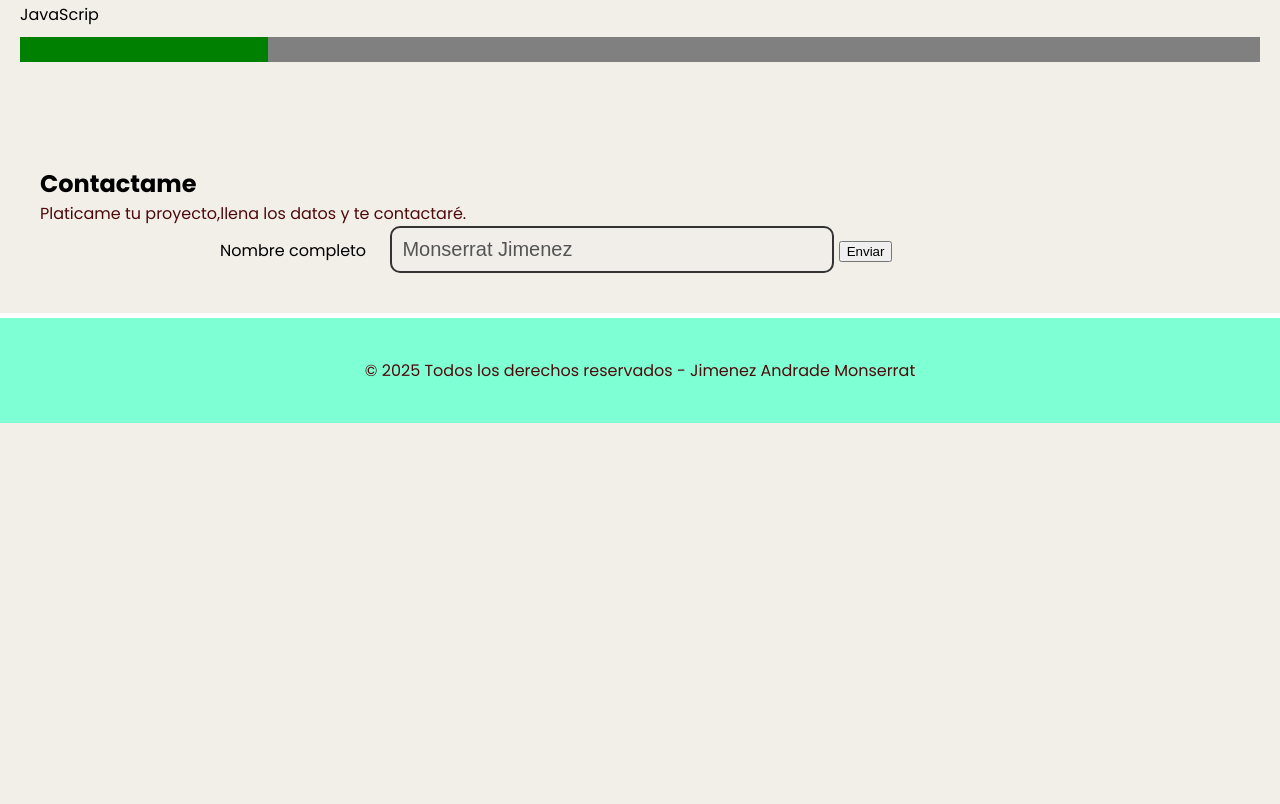
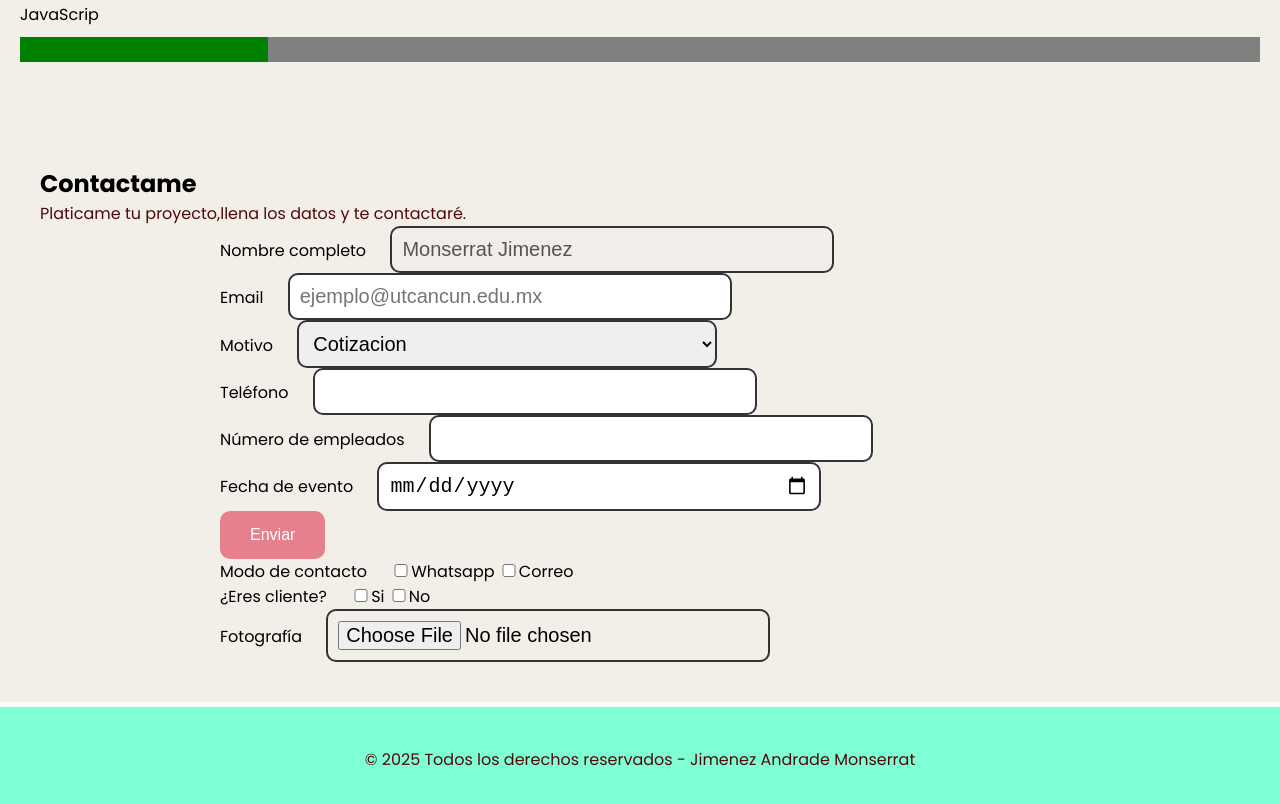
Before and after one commit to jianx7/portafolio-mjimenez, a plain HTML site: page index.html in a window 1280 px wide. Shown: the part 2003-2807 px from the top of the page. Before the commit the page ends 2426 px from the top, so only its background shows below. Drawn offline with Linux system fonts and the light colour scheme.

Commit message:
Campos nuevos agregados

```diff
--- a/css/main.css
+++ b/css/main.css
@@ -109,12 +109,25 @@ footer {
     padding-right: 20px;
 }
 
-.campos input {
+.campos input, select {
     padding: 10px;
     border: solid 2px #333;
     width: 50%;
     font-size: 20px;
     border-radius: 10px;
+}
+
+.campos button {
+    background-color: rgb(230, 128, 140);
+    color: #ffffff;
+    border: none;
+    font-size: 16px;
+    padding: 15px 30px;
+    border-radius: 10px;
+}
+
+.campos .opciones {
+    width: 20px;
 }
 
 #proyectos {
--- a/index.html
+++ b/index.html
@@ -119,8 +119,58 @@
                 <div class="campos">
                     <label>Nombre completo</label>
                     <input type="text" value="Monserrat Jimenez" placeholder="Nombre completo" disabled>
-                    <button>Enviar</button>
                 </div>
+
+                <div class="campos">
+                    <label>Email</label>
+                    <input type="email" name="correo_electronico" placeholder="ejemplo@utcancun.edu.mx" required />
+                </div>
+
+                <div class="campos">
+                    <label>Motivo</label>
+                    <select>
+                        <option value="">Contacto</opyion>
+                        <option selected>Cotizacion</opyion>
+                        <option>Otro</opyion>
+                    </select>
+                </div>
+
+                <div class="campos">
+                    <label>Teléfono</label>
+                    <input type="tel">
+                </div>
+
+                <div class="campos">
+                    <label>Número de empleados</label>
+                    <input type="number">
+                </div>
+
+                <div class="campos">
+                    <label>Fecha de evento</label>
+                    <input type="date">
+                </div>
+
+                <div class="campos">
+                    <button type="submit">Enviar</button>
+                </div>
+
+                <div class="campos">
+                    <label for="">Modo de contacto</label>
+                    <input type="checkbox" class="opciones" name="modalidad"><span>Whatsapp</span>
+                    <input type="checkbox" class="opciones" name="modalidad"><span>Correo</span>
+                </div>
+
+                <div class="campos">
+                    <label for="">¿Eres cliente?</label>
+                    <input type="checkbox" class="opciones" name="modalidad"><span>Si</span>
+                    <input type="checkbox" class="opciones" name="modalidad"><span>No</span>
+                </div>
+
+                <div class="campos">
+                    <label>Fotografía</label>
+                    <input type="file">
+                </div>
+
             </form>
         </section>
 
```
